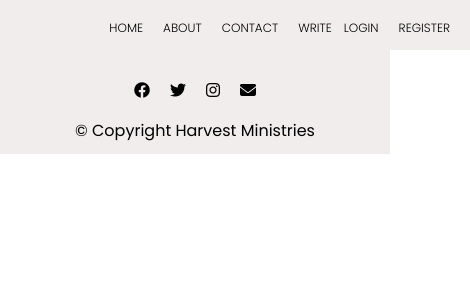
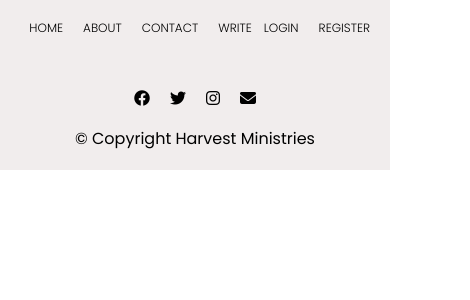
Before and after one commit to JohnNixon6972/Harvest-Ministries, a React (Create React App) app: page / in a window 390 px wide. Shown: the top 300 px of the page, 470 px wide, since content can reach past the window. Built offline with nearby package versions, Linux system fonts and the light colour scheme.

Commit message:
Added more responsive

```diff
--- a/src/components/footer/footer.css
+++ b/src/components/footer/footer.css
@@ -1,9 +1,9 @@
 @media screen and (max-width:500px){
     #footer{
-        padding: 3.5% 10%;
         text-align: center;
         /* background-color: #66BFBF; */
         background-color: #f1eded;
+        padding: 5% 0%;
     }
     .social-icon{
         margin: 10px 50px;
@@ -12,8 +12,7 @@
 
 @media screen and (min-width:400px){
     #footer{
-        padding: 4% 10%;
-        /* width:100%; */
+        /* padding: 4% 10%; */
         text-align: center;
         /* background-color: #66BFBF; */
         background-color: #f1eded;
@@ -24,9 +23,10 @@
 }
 
 
-    #footer{
-    padding: 3% 10%;
+#footer{
+    width:100%;
     text-align: center;
+    padding: 5% 0%;
     /* background-color: #66BFBF; */
     background-color: #f1eded;
 }
--- a/src/components/topbar/topbar.css
+++ b/src/components/topbar/topbar.css
@@ -1,6 +1,6 @@
 @media(max-width:600px){
   .top {
-    width: 100%;
+    width: 120%;
     height: 50px;
     background-color: #f1eded;
     position: sticky;
@@ -9,7 +9,6 @@
     align-items: center;
     font-family: "Josefin Sans", sans-serif;
     z-index: 999;
-    padding-left: 80px;
   }
 
   .topLeft,
--- a/src/pages/write/write.css
+++ b/src/pages/write/write.css
@@ -134,12 +134,12 @@
   /* align-items: center; */
 }
 .writeFormGroup2 {
-  margin-left: 130px;
+  margin-left: 20%;
   display: flex;
   align-items: center;
 }
 .writeFormGroup3 {
-  margin-left: 160px;
+  margin-left: 20%;
   /* display: flex; */
   align-items: center;
 }
```
